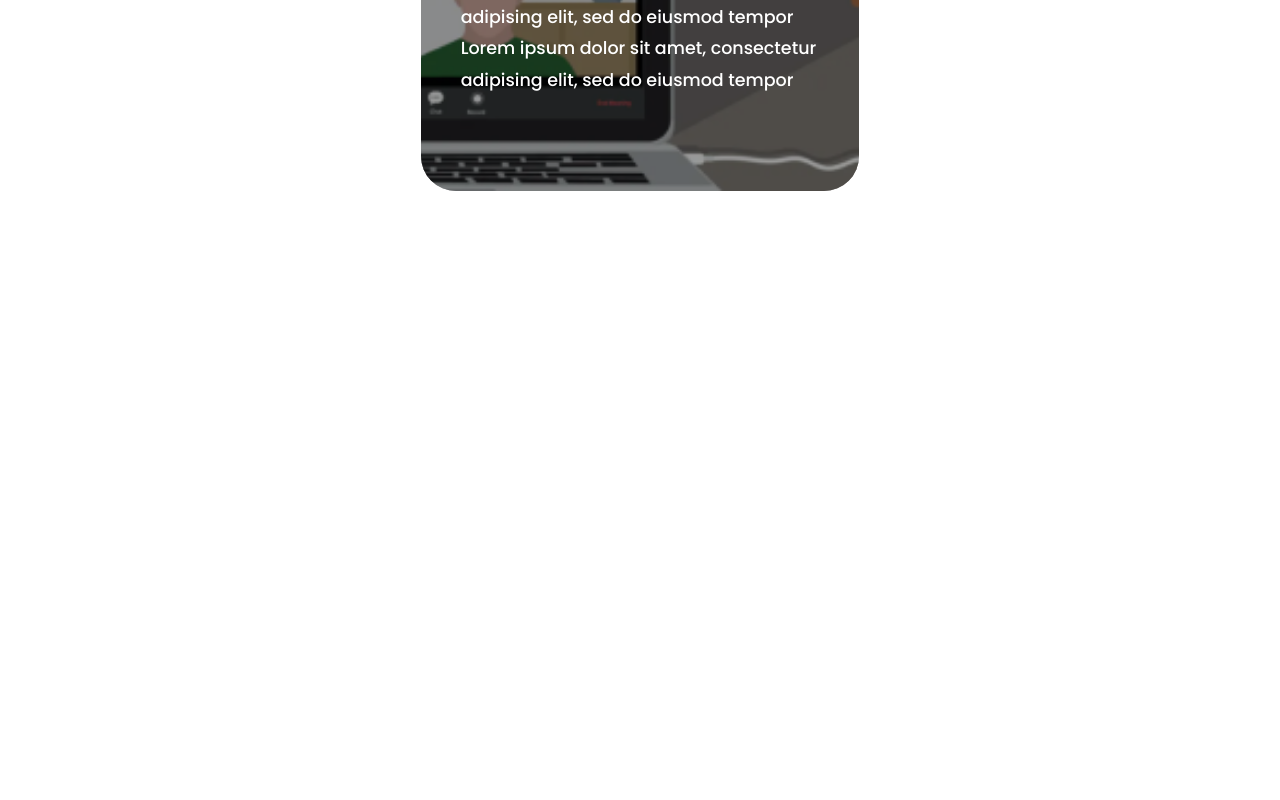
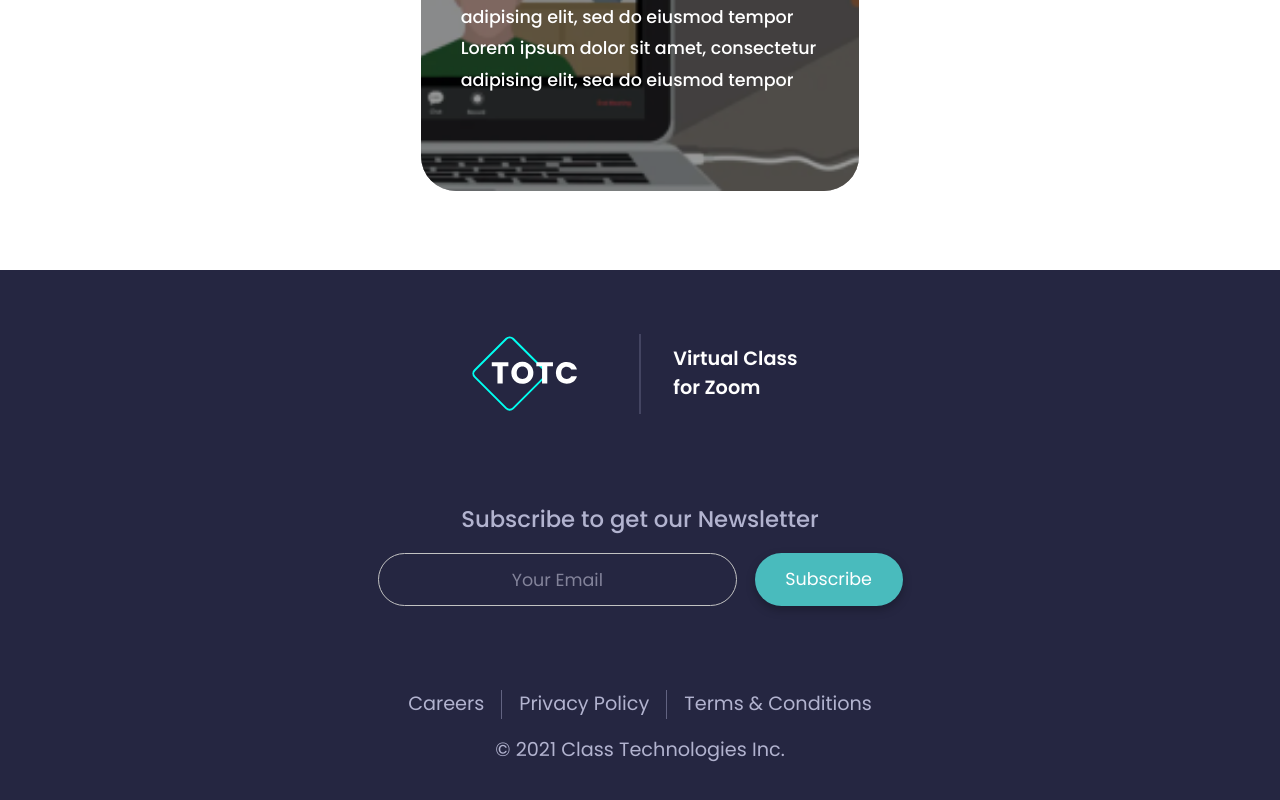
Before and after one commit to kapepa/Studying, a Next.js app in the folder app/: page /payment in a window 1280 px wide. Shown: the part 2421-3221 px from the top of the page. Before the commit the page ends 2691 px from the top, so only its background shows below. Built offline with nearby package versions, Linux system fonts and the light colour scheme.

Commit message:
app: feature/payment | Payment

```diff
--- a/app/pages/payment/index.tsx
+++ b/app/pages/payment/index.tsx
@@ -5,6 +5,7 @@
 import React from "react";
 import Acquisition from "../../section/Acquisition";
 import Education from "../../section/Education";
+import Footer from "../../section/Footer";
 
 const Payment: NextPage = () => {
   return <Default title={"Payment"}>
@@ -16,6 +17,11 @@
       <div className="container">
         <Education/>
       </div>
+      <div className='darkblue'>
+        <div className="container">
+          <Footer/>
+        </div>
+      </div>
     </div>
   </Default>
 }
```
